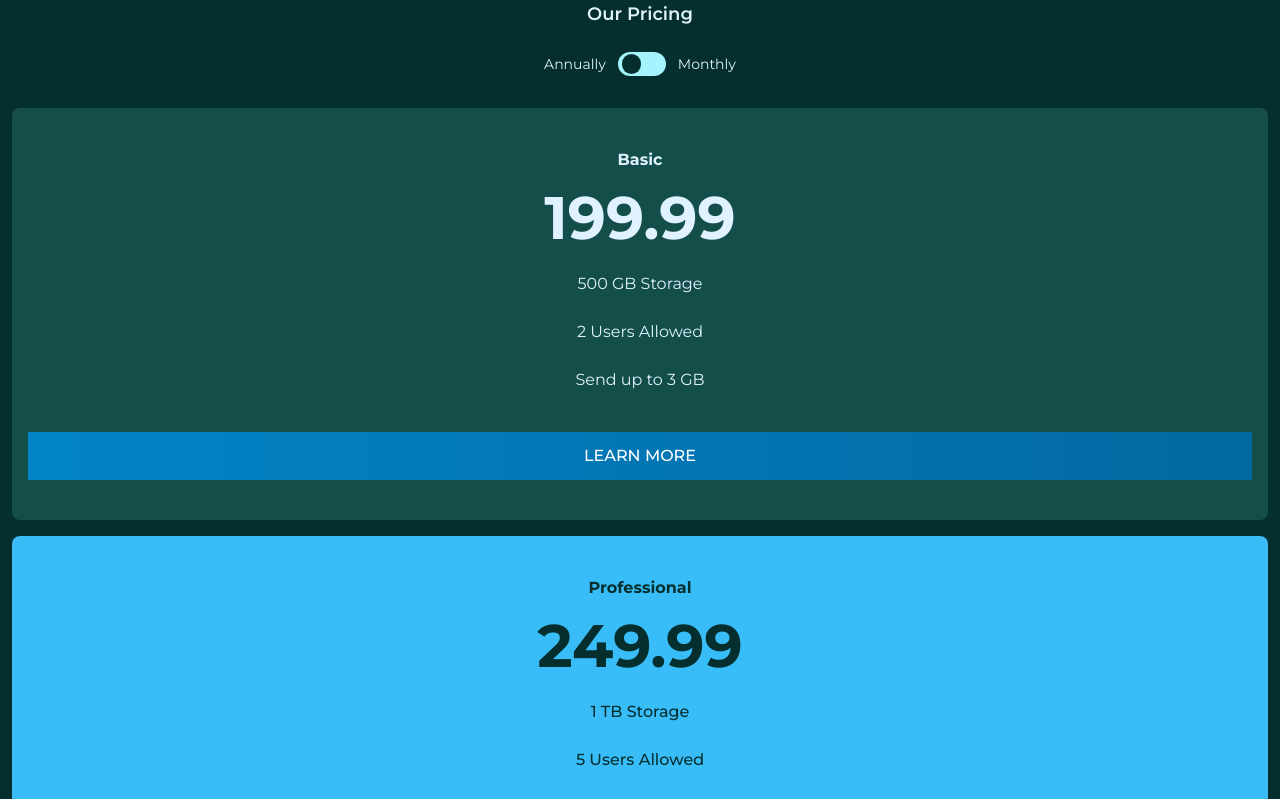
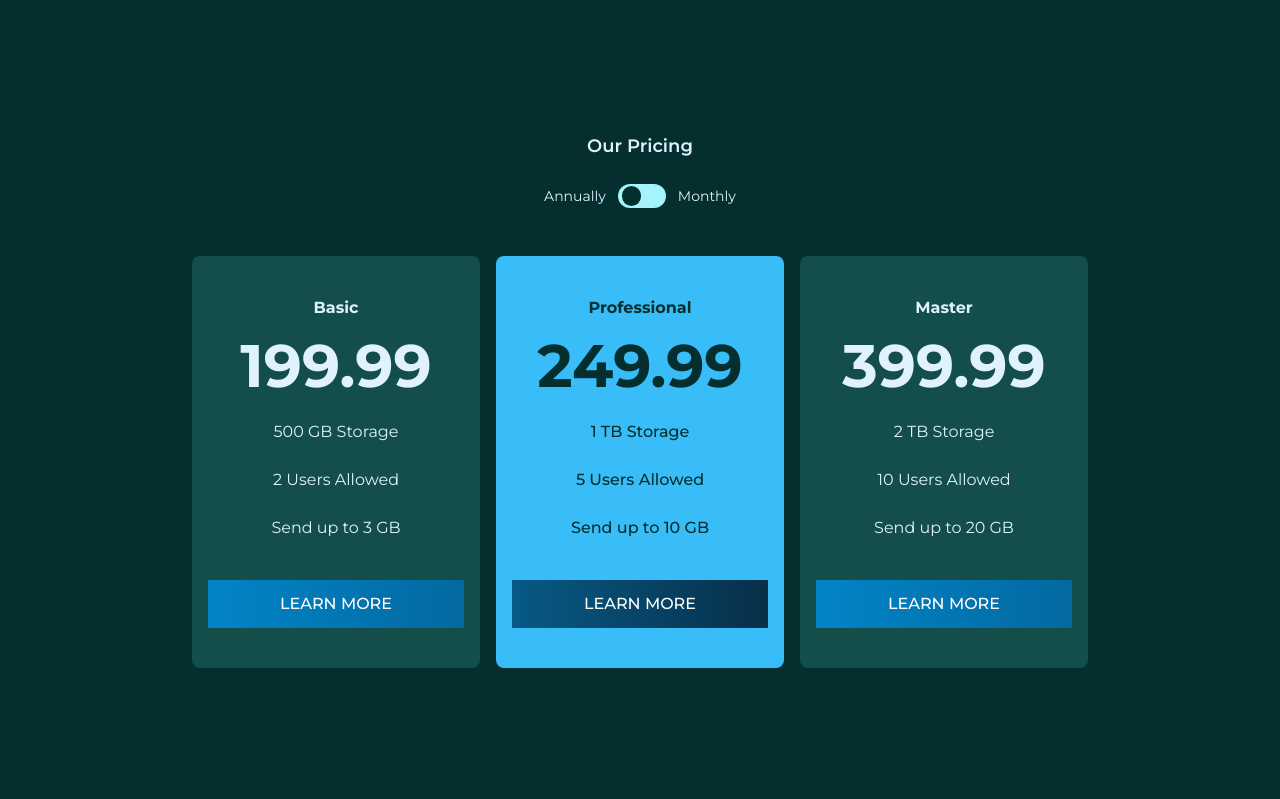
Before and after one commit to AtanasovCode/price-preview, a React (Vite) app: page / in a window 1280 px wide. Shown: the top 799 px of the page. Built offline with nearby package versions, Linux system fonts and the light colour scheme.

Commit message:
made fully responsive

```diff
--- a/src/App.jsx
+++ b/src/App.jsx
@@ -55,15 +55,16 @@ const App = () => {
 
   return (
     <div className="w-screen min-h-screen
-    bg-background text-text
+    bg-background text-text py-12
     flex flex-col items-center justify-start font-sans
+    md:justify-center
   ">
-      <div className="flex flex-col items-center justify-center mb-8">
+      <div className="flex flex-col items-center justify-center mb-12">
         <div className="text-text text-lg font-semibold mb-6">Our Pricing</div>
         <Toggle pricing={pricing} toggle={toggle} />
       </div>
 
-      <div className="grid grid-cols-1 gap-4 w-full">
+      <div className="grid grid-cols-1 gap-4 w-[90%] sm:w-[70%] md:w-[95%] md:grid-cols-3 xl:w-[70%]">
         <Card data={pricing === "annually" ? annually : monthly} type="Basic" />
         <SpecialCard data={pricing === "annually" ? annually : monthly} type="Professional" />
         <Card data={pricing === "annually" ? annually : monthly} type="Master" />
--- a/src/components/Card.jsx
+++ b/src/components/Card.jsx
@@ -5,7 +5,7 @@ const Card = ({ data, type }) => {
     const { price, storage, users, send } = data[type.toLowerCase()];
 
     return (
-        <div className="bg-card flex items-center justify-center flex-col mx-3 rounded-lg px-4 py-10">
+        <div className="bg-card flex items-center justify-center flex-col rounded-lg px-4 py-10">
             <div className="text-text font-bold mb-4">
                 {type}
             </div>
--- a/src/components/SpecialCard.jsx
+++ b/src/components/SpecialCard.jsx
@@ -5,7 +5,7 @@ const SpecialCard = ({ data, type }) => {
     const { price, storage, users, send } = data[type.toLowerCase()];
 
     return (
-        <div className="bg-card-pro flex items-center justify-center flex-col mx-3 rounded-lg px-4 py-10 text-text-pro-card">
+        <div className="bg-card-pro flex items-center justify-center flex-col rounded-lg px-4 py-10 text-text-pro-card">
             <div className="font-bold mb-4">
                 {type}
             </div>
--- a/tailwind.config.js
+++ b/tailwind.config.js
@@ -22,6 +22,10 @@ export default {
       },
       fontFamily: {
         sans: "Montserrat",
+      },
+      screens: {
+        'sm': "540px",
+        'md': "876px",
       }
     },
   },
```
